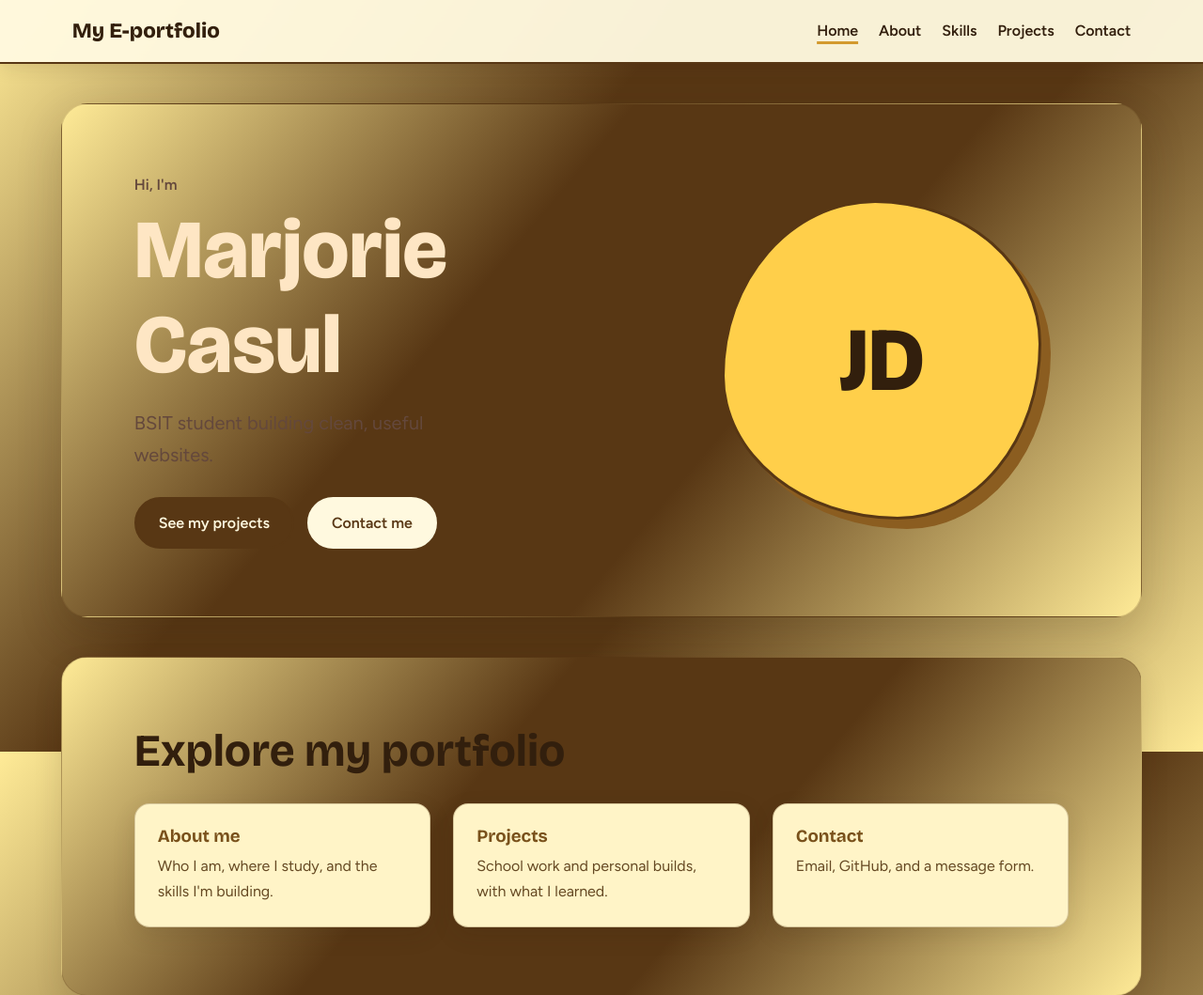
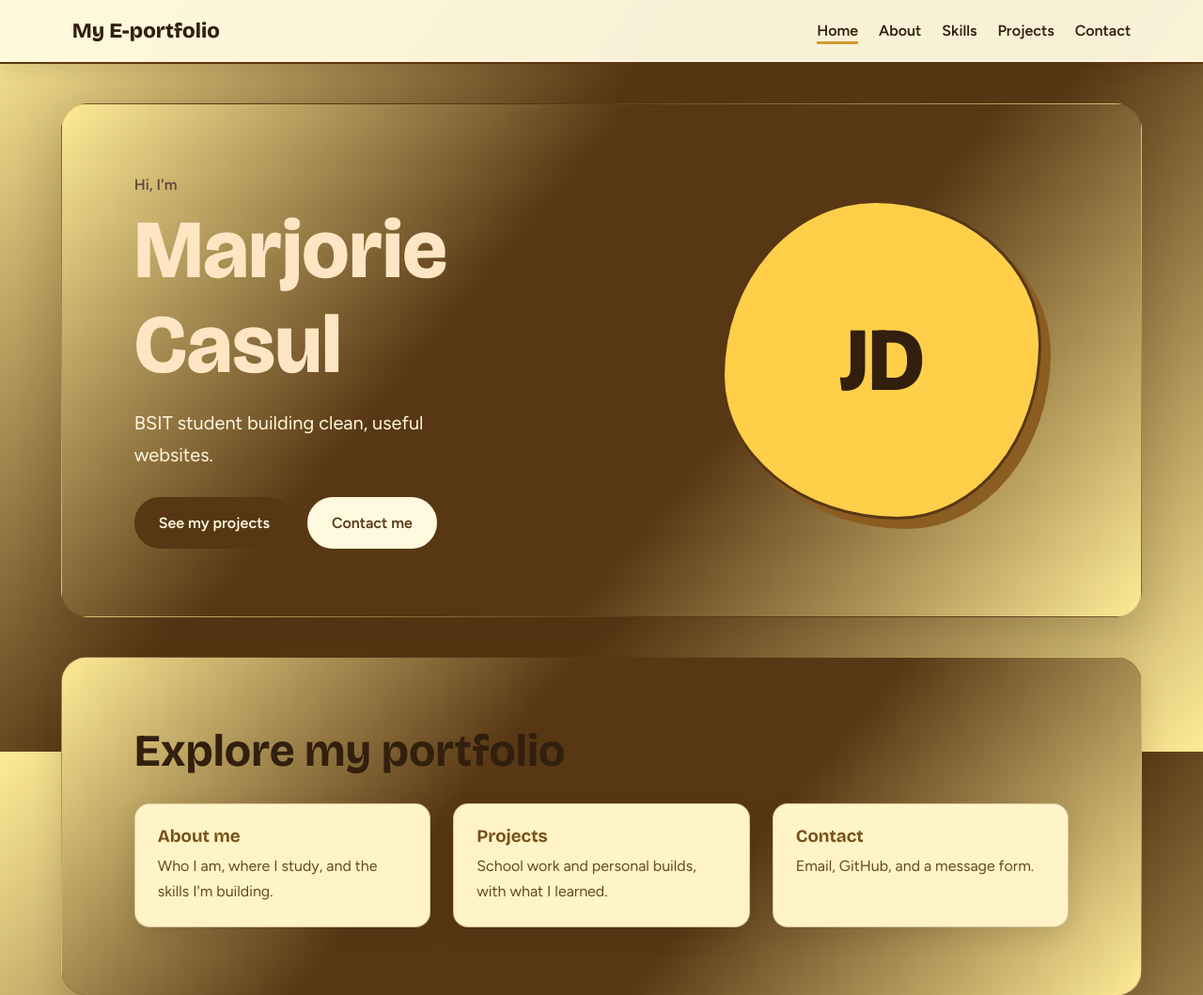
Before and after one commit to marjcasul16-ux/portfolio-itc, a plain HTML site: page index.html in a window 1280 px wide. Shown: the top 1059 px of the page at 94% size. Drawn offline with nearby package versions, Linux system fonts and the light colour scheme.

Commit message:
Change hero-role text color to #fff9df

```diff
--- a/style.css
+++ b/style.css
@@ -68,7 +68,7 @@ a:focus-visible, .btn:focus-visible, .form input:focus-visible, .form textarea:f
 }
 .hero-hello { font-weight: 700; color: #64483c; }
 .hero h1 { font-size: clamp(2.8rem, 8vw, 5.5rem); font-weight: 800; margin: 6px 0 14px; color: #fee6c4; }
-.hero-role { font-size: 1.25rem; max-width: 30ch; color: #64483c; }
+.hero-role { font-size: 1.25rem; max-width: 30ch; color: #fff9df; }
 .hero-buttons { display: flex; gap: 14px; flex-wrap: wrap; margin-top: 28px; }
 .btn {
   display: inline-block; padding: 12px 24px; border-radius: 999px;
```
